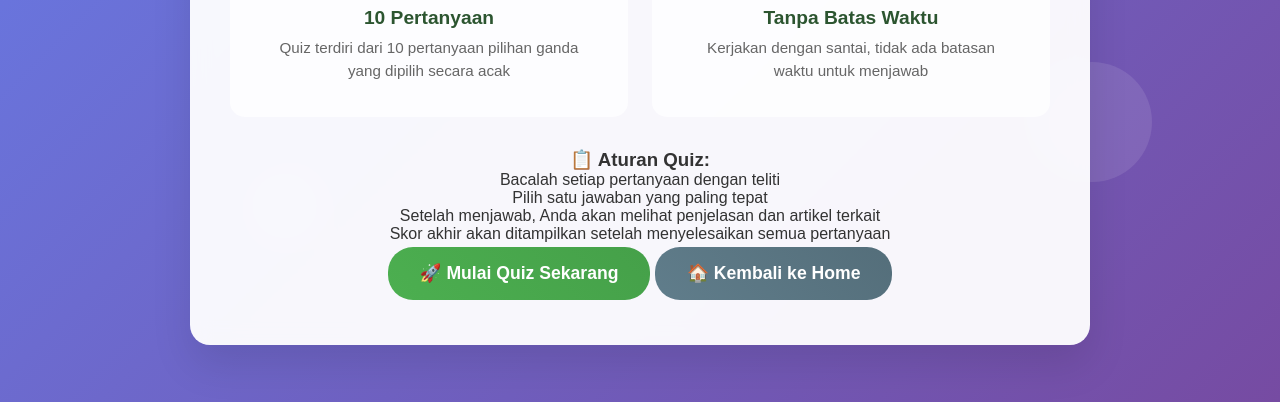
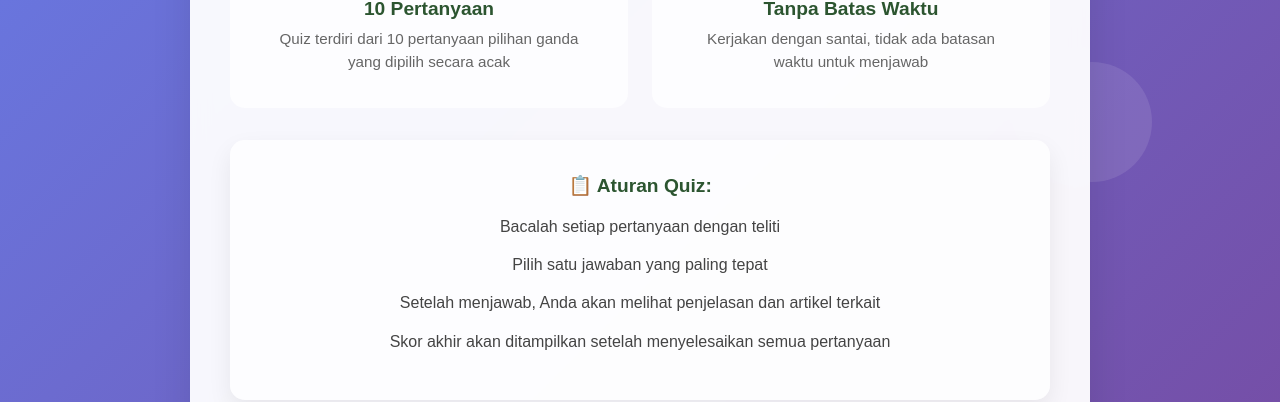
Before and after one commit to yusufwllmn/Quiz-Pengetahuan-Lingkungan, a plain HTML site: page quiz-start.html in a window 1280 px wide. Shown: the part 398-800 px from the top of the page. Drawn offline with Linux system fonts and the light colour scheme.

Commit message:
feat: rules ui

```diff
--- a/quiz-start.html
+++ b/quiz-start.html
@@ -60,10 +60,10 @@
             <div class="quiz-rules">
                 <h3 class="rules-title">📋 Aturan Quiz:</h3>
                 <ul class="rules-list">
-                    <li>Bacalah setiap pertanyaan dengan teliti</li>
-                    <li>Pilih satu jawaban yang paling tepat</li>
-                    <li>Setelah menjawab, Anda akan melihat penjelasan dan artikel terkait</li>
-                    <li>Skor akhir akan ditampilkan setelah menyelesaikan semua pertanyaan</li>
+                    <li><center>Bacalah setiap pertanyaan dengan teliti</center></li>
+                    <li><center>Pilih satu jawaban yang paling tepat</center></li>
+                    <li><center>Setelah menjawab, Anda akan melihat penjelasan dan artikel terkait</center></li>
+                    <li><center>Skor akhir akan ditampilkan setelah menyelesaikan semua pertanyaan</center></li>
                 </ul>
             </div>
 
--- a/resource/css/styles.css
+++ b/resource/css/styles.css
@@ -238,6 +238,56 @@ ul.rules-list {
     .artikel-detail-container {
         padding: 0.7rem;
         margin: 0.2rem 0;
+    }
+}
+
+/* Quiz Rules Card mirip info-card */
+.quiz-rules {
+    background: rgba(255, 255, 255, 0.8);
+    padding: 2rem;
+    border-radius: 15px;
+    text-align: center;
+    transition: all 0.3s ease;
+    border: 2px solid transparent;
+    box-shadow: 0 10px 25px rgba(0, 0, 0, 0.07);
+    margin: 2rem 0 1.5rem 0;
+}
+.quiz-rules:hover {
+    background: rgba(255, 255, 255, 0.95);
+    border-color: #4CAF50;
+    transform: translateY(-5px);
+    box-shadow: 0 15px 30px rgba(76, 175, 80, 0.10);
+}
+.rules-title {
+    font-size: 1.2rem;
+    font-weight: bold;
+    color: #2c5530;
+    margin-bottom: 1rem;
+}
+.rules-list {
+    list-style: disc inside;
+    color: #444;
+    font-size: 1rem;
+    line-height: 1.7;
+    padding-left: 1rem;
+    margin: 0;
+    text-align: left;
+    display: inline-block;
+}
+.rules-list li {
+    margin-bottom: 0.7rem;
+}
+
+@media (max-width: 600px) {
+    .quiz-rules {
+        padding: 1rem;
+        margin: 1rem 0;
+    }
+    .rules-title {
+        font-size: 1rem;
+    }
+    .rules-list {
+        font-size: 0.95rem;
     }
 }
 
```
